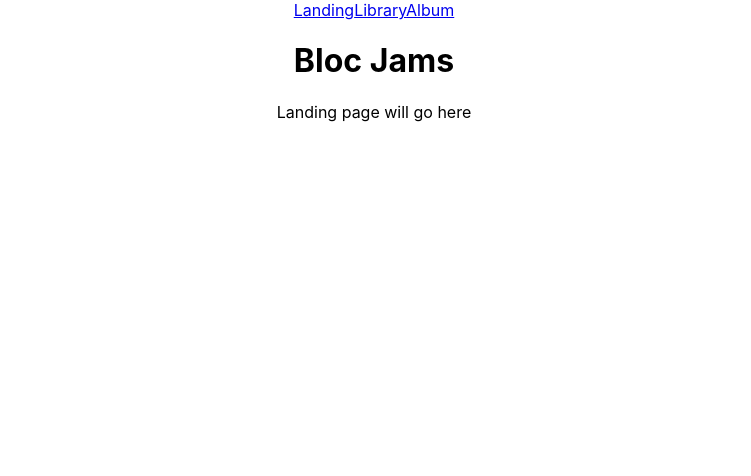
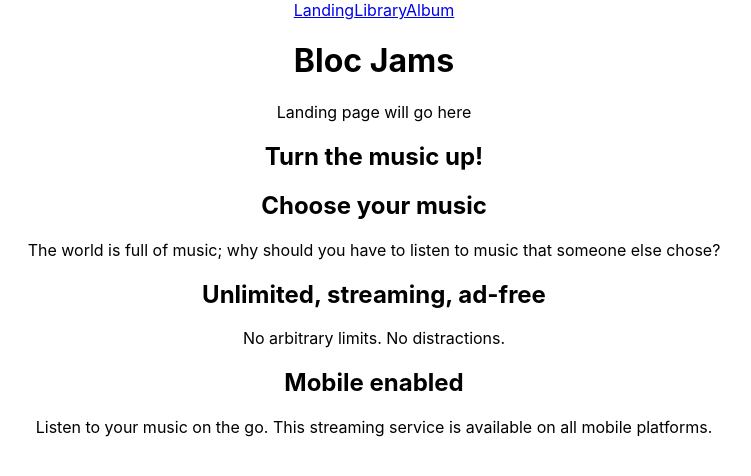
Before and after one commit to slingaxesf/bloc-jams-react, a React (Create React App) app: page / in a window 1280 px wide. Shown: the top 476 px of the page, without its empty margins (266-1017 px from the left). Built offline with nearby package versions, Linux system fonts and the light colour scheme.

Commit message:
finished mod to Landing

```diff
--- a/src/components/Landing.js
+++ b/src/components/Landing.js
@@ -3,6 +3,22 @@
 const Landing = () => (
   <section className="landing">
     Landing page will go here
+    <h1 className="hero-title">Turn the music up!</h1>
+
+   <section className="selling-points">
+     <div className="point">
+       <h2 className="point-title">Choose your music</h2>
+       <p className="point-description">The world is full of music; why should you have to listen to music that someone else chose?</p>
+     </div>
+     <div className="point">
+       <h2 className="point-title">Unlimited, streaming, ad-free</h2>
+       <p className="point-description">No arbitrary limits. No distractions.</p>
+     </div>
+     <div className="point">
+       <h2 className="point-title">Mobile enabled</h2>
+       <p className="point-description">Listen to your music on the go. This streaming service is available on all mobile platforms.</p>
+     </div>
+   </section>
   </section>
 );
 
```
